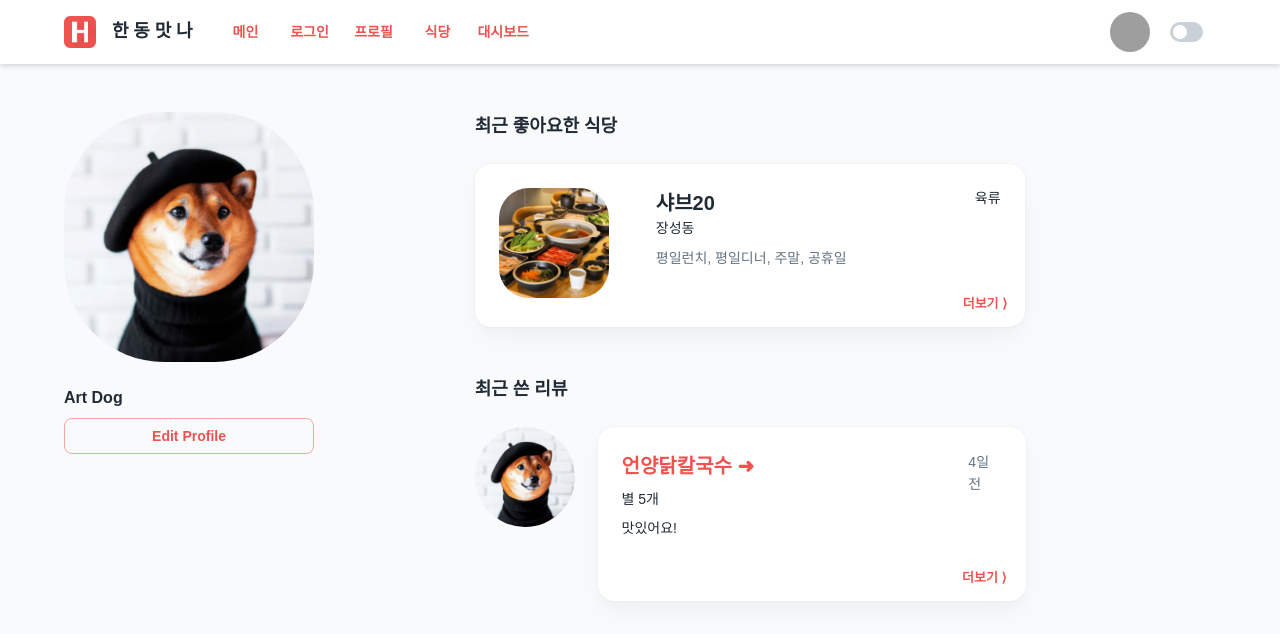
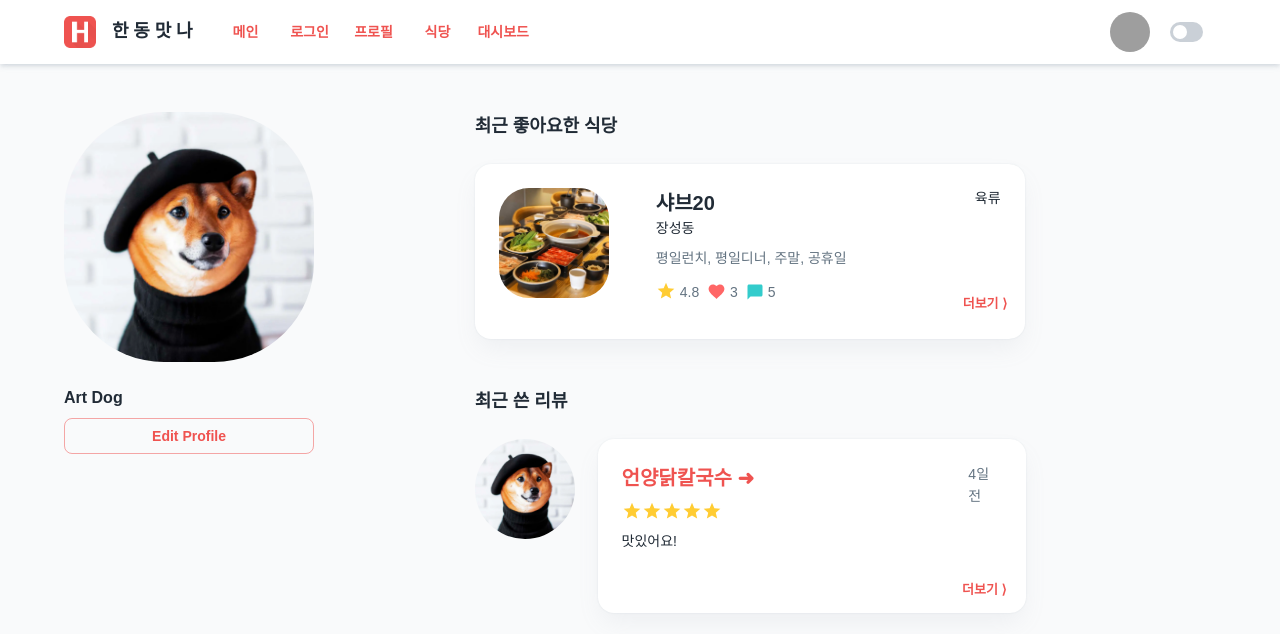
Before and after one commit to hgu-webcamp5/food-handong-front, a React (Create React App) app: page /dashboard in a window 1280 px wide. Shown: the top 634 px of the page. Built offline with nearby package versions, Linux system fonts and the light colour scheme; grey boxes are pictures that could not be loaded.

Commit message:
modify: icon 추가 & list link 태그 추가

```diff
--- a/src/pages/Dashboard/index.js
+++ b/src/pages/Dashboard/index.js
@@ -12,20 +12,15 @@ import TextField from '@mui/material/TextField';
 import imgA from './profile.png';
 import Restaurant from './restaurant.jpg'
 import Link from '@mui/material/Link';
-import { spacing } from '@mui/system';
-import { Scale } from '@mui/icons-material';
-import { Label } from '@mui/icons-material';
 
-// import StarIcon from '@mui/icons-material/Star';
-// import FavoriteIcon from '@mui/icons-material/Favorite';
-// import ChatBubbleIcon from '@mui/icons-material/ChatBubble';
+import StarIcon from '@mui/icons-material/Star';
+import FavoriteIcon from '@mui/icons-material/Favorite';
+import ChatBubbleIcon from '@mui/icons-material/ChatBubble';
 
 import List from '@mui/material/List';
 import ListItem from '@mui/material/ListItem';
 import Divider from '@mui/material/Divider';
-import ListItemText from '@mui/material/ListItemText';
-import ListItemAvatar from '@mui/material/ListItemAvatar';
-import Avatar from '@mui/material/Avatar';
+
 
 
 const bull = (
@@ -145,9 +140,11 @@ function Dashboard() {
                   <Typography variant="body2" sx={{ mb: 1.5, marginTop: 1 }} color="text.secondary">
                     {restaurant[2]}
                   </Typography>
-                  {/* <svg aria-hidden="true" focusable="false" data-prefix="fas" data-icon="star" class="svg-inline--fa fa-star Restaurant_starIcon__NVFG4" role="img" xmlns="http://www.w3.org/2000/svg" viewBox="0 0 576 512">
-                  <path fill="currentColor" d="M381.2 150.3L524.9 171.5C536.8 173.2 546.8 181.6 550.6 193.1C554.4 204.7 551.3 217.3 542.7 225.9L438.5 328.1L463.1 474.7C465.1 486.7 460.2 498.9 450.2 506C440.3 513.1 427.2 514 416.5 508.3L288.1 439.8L159.8 508.3C149 514 135.9 513.1 126 506C116.1 498.9 111.1 486.7 113.2 474.7L137.8 328.1L33.58 225.9C24.97 217.3 21.91 204.7 25.69 193.1C29.46 181.6 39.43 173.2 51.42 171.5L195 150.3L259.4 17.97C264.7 6.954 275.9-.0391 288.1-.0391C300.4-.0391 311.6 6.954 316.9 17.97L381.2 150.3z"></path>
-                </svg> */}
+                  <Typography variant="body2" sx={{ mb: 1.5, marginTop: 1 }} color="text.secondary">
+                    <StarIcon sx={{color: '#ffcc33', fontSize: 20, marginBottom: -0.5}}/> {score[0]}
+                    <FavoriteIcon sx={{color: '#ff6666', fontSize: 19, marginLeft: 1, marginBottom: -0.5}}/> {score[1]}
+                    <ChatBubbleIcon sx={{color: "#33cccc", fontSize: 18, marginLeft: 1, marginBottom: -0.5}}/> {score[2]}
+                  </Typography>
                 </CardContent>
               </Grid>
               <Grid item xs={2}>
@@ -191,9 +188,11 @@ function Dashboard() {
                   <Typography variant="body2" sx={{ mb: 1.5, marginTop: 1, fontSize: 13 }} color="text.secondary">
                     {restaurant[2]}
                   </Typography>
-                  {/* <svg aria-hidden="true" focusable="false" data-prefix="fas" data-icon="star" class="svg-inline--fa fa-star Restaurant_starIcon__NVFG4" role="img" xmlns="http://www.w3.org/2000/svg" viewBox="0 0 576 512">
-                  <path fill="currentColor" d="M381.2 150.3L524.9 171.5C536.8 173.2 546.8 181.6 550.6 193.1C554.4 204.7 551.3 217.3 542.7 225.9L438.5 328.1L463.1 474.7C465.1 486.7 460.2 498.9 450.2 506C440.3 513.1 427.2 514 416.5 508.3L288.1 439.8L159.8 508.3C149 514 135.9 513.1 126 506C116.1 498.9 111.1 486.7 113.2 474.7L137.8 328.1L33.58 225.9C24.97 217.3 21.91 204.7 25.69 193.1C29.46 181.6 39.43 173.2 51.42 171.5L195 150.3L259.4 17.97C264.7 6.954 275.9-.0391 288.1-.0391C300.4-.0391 311.6 6.954 316.9 17.97L381.2 150.3z"></path>
-                </svg> */}
+                  <Typography variant="body2" sx={{ mb: 1.5, marginTop: 1, fontSize: 12}} color="text.secondary">
+                    <StarIcon sx={{color: '#ffcc33', fontSize: 18, marginBottom: -0.5}}/> {score[0]}
+                    <FavoriteIcon sx={{color: '#ff6666', fontSize: 17, marginLeft: 1, marginBottom: -0.5}}/> {score[1]}
+                    <ChatBubbleIcon sx={{color: "#33cccc", fontSize: 16, marginLeft: 1, marginBottom: -0.5}}/> {score[2]}
+                  </Typography>
                 </CardContent>
               </Grid>
               <Grid item xs={2}>
@@ -238,7 +237,11 @@ function Dashboard() {
                       </Link>
                     </Typography>
                     <Typography sx={{ fontSize: 14 }} gutterBottom>
-                      별 5개
+                      <StarIcon sx={{color: '#ffcc33', fontSize: 20, marginBottom: -0.5}}/>
+                      <StarIcon sx={{color: '#ffcc33', fontSize: 20, marginBottom: -0.5}}/>
+                      <StarIcon sx={{color: '#ffcc33', fontSize: 20, marginBottom: -0.5}}/>
+                      <StarIcon sx={{color: '#ffcc33', fontSize: 20, marginBottom: -0.5}}/>
+                      <StarIcon sx={{color: '#ffcc33', fontSize: 20, marginBottom: -0.5}}/>
                     </Typography>
                     <Typography sx={{ fontSize: 14 }} gutterBottom>
                       {review[1]}
@@ -284,7 +287,11 @@ function Dashboard() {
                       </Link>
                     </Typography>
                     <Typography sx={{ fontSize: 14 }} gutterBottom>
-                      별 5개
+                      <StarIcon sx={{color: '#ffcc33', fontSize: 17, marginBottom: -0.5}}/>
+                      <StarIcon sx={{color: '#ffcc33', fontSize: 17, marginBottom: -0.5}}/>
+                      <StarIcon sx={{color: '#ffcc33', fontSize: 17, marginBottom: -0.5}}/>
+                      <StarIcon sx={{color: '#ffcc33', fontSize: 17, marginBottom: -0.5}}/>
+                      <StarIcon sx={{color: '#ffcc33', fontSize: 17, marginBottom: -0.5}}/>
                     </Typography>
                     <Typography sx={{ fontSize: 14 }} gutterBottom>
                       {review[1]}
@@ -309,7 +316,8 @@ function Dashboard() {
       {!more && !rev && <Grid item xs={4} sx={{ marginLeft: -8, marginRight: -20 }}>
         <List sx={{ width: '100%', maxWidth: 360, bgcolor: 'background.paper',textAlign: 'center', fontWeight: 'bold' }}>
           내가 좋아요한 식당들
-          <ListItem alignItems="flex-start">
+          <Link href="#" underline="none">
+            <ListItem alignItems="flex-start">
               <Card sx={{ width: 550, height: 100 }} onMouseEnter={() => { setSize(false) }} onMouseLeave={() => { setSize(true) }}>
                 <Grid container>
                   <Grid item xs={5}>
@@ -335,13 +343,20 @@ function Dashboard() {
                       <Typography sx={{ fontSize: 14 }} gutterBottom>
                         {restaurant[1]}
                       </Typography>
+                      <Typography variant="body2" sx={{ mb: 1.5, marginTop: -0.5, fontSize: 12}} color="text.secondary">
+                        <StarIcon sx={{color: '#ffcc33', fontSize: 18, marginBottom: -0.5}}/> {score[0]}
+                        <FavoriteIcon sx={{color: '#ff6666', fontSize: 17, marginLeft: 1, marginBottom: -0.5}}/> {score[1]}
+                        <ChatBubbleIcon sx={{color: "#33cccc", fontSize: 16, marginLeft: 1, marginBottom: -0.5}}/> {score[2]}
+                      </Typography>
                     </CardContent>
                   </Grid>
                 </Grid>
               </Card>
-          </ListItem>
+            </ListItem>
+          </Link>
           <Divider variant="inset" component="li" />
-          <ListItem alignItems="flex-start">
+          <Link href="#" underline="none">
+            <ListItem alignItems="flex-start">
               <Card sx={{ width: 550, height: 100 }} onMouseEnter={() => { setSize(false) }} onMouseLeave={() => { setSize(true) }}>
                 <Grid container>
                   <Grid item xs={5}>
@@ -367,13 +382,20 @@ function Dashboard() {
                       <Typography sx={{ fontSize: 14 }} gutterBottom>
                         {restaurant[1]}
                       </Typography>
+                      <Typography variant="body2" sx={{ mb: 1.5, marginTop: -0.5, fontSize: 12}} color="text.secondary">
+                        <StarIcon sx={{color: '#ffcc33', fontSize: 18, marginBottom: -0.5}}/> {score[0]}
+                        <FavoriteIcon sx={{color: '#ff6666', fontSize: 17, marginLeft: 1, marginBottom: -0.5}}/> {score[1]}
+                        <ChatBubbleIcon sx={{color: "#33cccc", fontSize: 16, marginLeft: 1, marginBottom: -0.5}}/> {score[2]}
+                      </Typography>
                     </CardContent>
                   </Grid>
                 </Grid>
               </Card>
-          </ListItem>
+            </ListItem>
+          </Link>
           <Divider variant="inset" component="li" />
-          <ListItem alignItems="flex-start">
+          <Link href="#" underline="none">
+            <ListItem alignItems="flex-start">
               <Card sx={{ width: 550, height: 100 }} onMouseEnter={() => { setSize(false) }} onMouseLeave={() => { setSize(true) }}>
                 <Grid container>
                   <Grid item xs={5}>
@@ -399,17 +421,24 @@ function Dashboard() {
                       <Typography sx={{ fontSize: 14 }} gutterBottom>
                         {restaurant[1]}
                       </Typography>
+                      <Typography variant="body2" sx={{ mb: 1.5, marginTop: -0.5, fontSize: 12}} color="text.secondary">
+                        <StarIcon sx={{color: '#ffcc33', fontSize: 18, marginBottom: -0.5}}/> {score[0]}
+                        <FavoriteIcon sx={{color: '#ff6666', fontSize: 17, marginLeft: 1, marginBottom: -0.5}}/> {score[1]}
+                        <ChatBubbleIcon sx={{color: "#33cccc", fontSize: 16, marginLeft: 1, marginBottom: -0.5}}/> {score[2]}
+                      </Typography>
                     </CardContent>
                   </Grid>
                 </Grid>
               </Card>
-          </ListItem>
+            </ListItem>
+          </Link>
         </List>
       </Grid>}
       {!more && rev && <Grid item xs={4} sx={{ marginLeft: -8, marginRight: -20 }}>
         <List sx={{ width: '100%', maxWidth: 360, bgcolor: 'background.paper',textAlign: 'center', fontWeight: 'bold' }}>
           내가 쓴 리뷰
-          `<ListItem alignItems="flex-start">
+          `<Link href="#" underline="none">
+            <ListItem alignItems="flex-start">
               <Card sx={{ width: 550, height: 100 }} onMouseEnter={() => { setSize(false) }} onMouseLeave={() => { setSize(true) }}>
                 <Grid container>
                   <Grid item xs={5}>
@@ -433,7 +462,11 @@ function Dashboard() {
                         {review[0]}
                       </Typography>
                       <Typography sx={{ fontSize: 14 }} gutterBottom>
-                        별 5개
+                        <StarIcon sx={{color: '#ffcc33', fontSize: 17, marginBottom: -0.5}}/>
+                        <StarIcon sx={{color: '#ffcc33', fontSize: 17, marginBottom: -0.5}}/>
+                        <StarIcon sx={{color: '#ffcc33', fontSize: 17, marginBottom: -0.5}}/>
+                        <StarIcon sx={{color: '#ffcc33', fontSize: 17, marginBottom: -0.5}}/>
+                        <StarIcon sx={{color: '#ffcc33', fontSize: 17, marginBottom: -0.5}}/>
                       </Typography>
                       <Typography sx={{ fontSize: 14 }} gutterBottom>
                         {review[1]}
@@ -442,9 +475,11 @@ function Dashboard() {
                   </Grid>
                 </Grid>
               </Card>
-          </ListItem>
+            </ListItem>
+          </Link>
           <Divider variant="inset" component="li" />
-          <ListItem alignItems="flex-start">
+          <Link href="#" underline="none">
+            <ListItem alignItems="flex-start">
               <Card sx={{ width: 550, height: 100 }} onMouseEnter={() => { setSize(false) }} onMouseLeave={() => { setSize(true) }}>
                 <Grid container>
                   <Grid item xs={5}>
@@ -468,7 +503,11 @@ function Dashboard() {
                         {review[0]}
                       </Typography>
                       <Typography sx={{ fontSize: 14 }} gutterBottom>
-                        별 5개
+                        <StarIcon sx={{color: '#ffcc33', fontSize: 17, marginBottom: -0.5}}/>
+                        <StarIcon sx={{color: '#ffcc33', fontSize: 17, marginBottom: -0.5}}/>
+                        <StarIcon sx={{color: '#ffcc33', fontSize: 17, marginBottom: -0.5}}/>
+                        <StarIcon sx={{color: '#ffcc33', fontSize: 17, marginBottom: -0.5}}/>
+                        <StarIcon sx={{color: '#ffcc33', fontSize: 17, marginBottom: -0.5}}/>
                       </Typography>
                       <Typography sx={{ fontSize: 14 }} gutterBottom>
                         {review[1]}
@@ -477,9 +516,11 @@ function Dashboard() {
                   </Grid>
                 </Grid>
               </Card>
-          </ListItem>
+            </ListItem>
+          </Link>
           <Divider variant="inset" component="li" />
-          <ListItem alignItems="flex-start">
+          <Link href="#" underline="none">
+            <ListItem alignItems="flex-start">
               <Card sx={{ width: 550, height: 100 }} onMouseEnter={() => { setSize(false) }} onMouseLeave={() => { setSize(true) }}>
                 <Grid container>
                   <Grid item xs={5}>
@@ -503,7 +544,11 @@ function Dashboard() {
                         {review[0]}
                       </Typography>
                       <Typography sx={{ fontSize: 14 }} gutterBottom>
-                        별 5개
+                        <StarIcon sx={{color: '#ffcc33', fontSize: 17, marginBottom: -0.5}}/>
+                        <StarIcon sx={{color: '#ffcc33', fontSize: 17, marginBottom: -0.5}}/>
+                        <StarIcon sx={{color: '#ffcc33', fontSize: 17, marginBottom: -0.5}}/>
+                        <StarIcon sx={{color: '#ffcc33', fontSize: 17, marginBottom: -0.5}}/>
+                        <StarIcon sx={{color: '#ffcc33', fontSize: 17, marginBottom: -0.5}}/>
                       </Typography>
                       <Typography sx={{ fontSize: 14 }} gutterBottom>
                         {review[1]}
@@ -512,7 +557,8 @@ function Dashboard() {
                   </Grid>
                 </Grid>
               </Card>
-          </ListItem>
+            </ListItem>
+          </Link>
         </List>
       </Grid>}
     </Grid>
```
